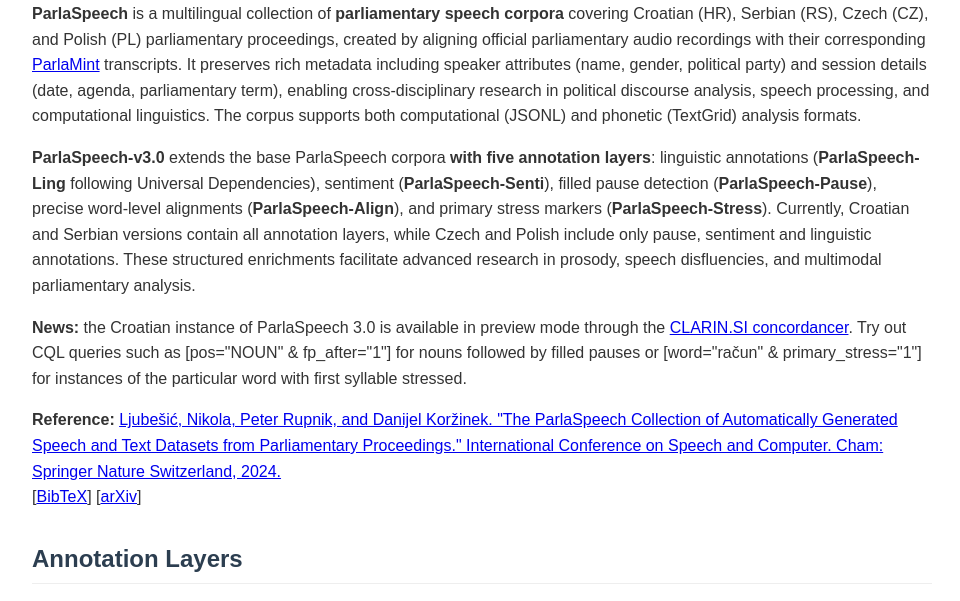
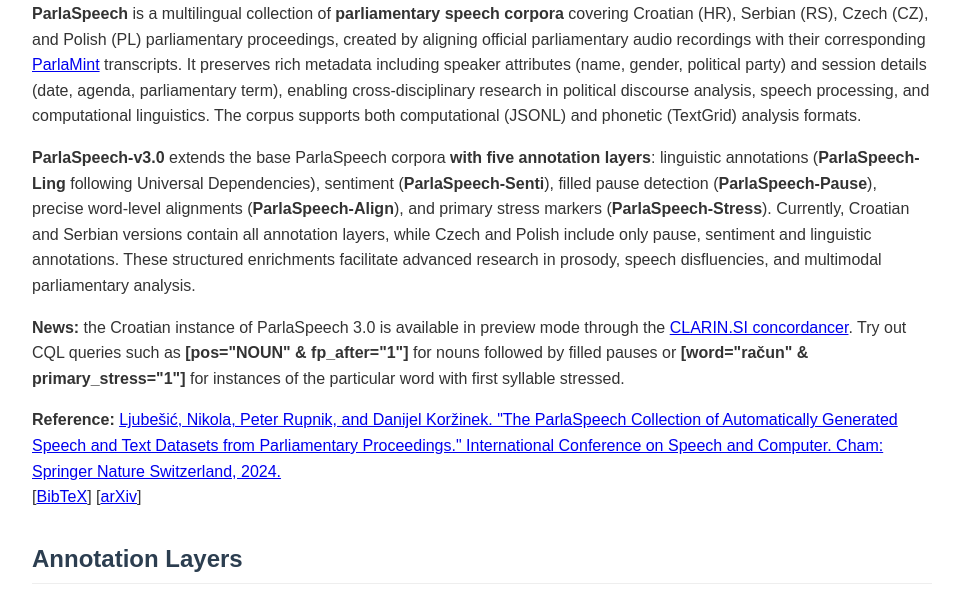
Before and after one commit to clarinsi/parlaspeech, a plain HTML site: page docs/index.html in a window 1280 px wide. Shown: the part 145-746 px from the top of the page, without its empty margins (158-1118 px from the left). Drawn offline with Linux system fonts and the light colour scheme.

Commit message:
Update index.html

```diff
--- a/docs/index.html
+++ b/docs/index.html
@@ -334,7 +334,7 @@
             <strong>ParlaSpeech-v3.0</strong> extends the base ParlaSpeech corpora <strong>with five annotation layers</strong>: linguistic annotations (<strong>ParlaSpeech-Ling</strong> following Universal Dependencies), sentiment (<strong>ParlaSpeech-Senti</strong>), filled pause detection (<strong>ParlaSpeech-Pause</strong>), precise word-level alignments (<strong>ParlaSpeech-Align</strong>), and primary stress markers (<strong>ParlaSpeech-Stress</strong>). Currently, Croatian and Serbian versions contain all annotation layers, while Czech and Polish include only pause, sentiment and linguistic annotations. These structured enrichments facilitate advanced research in prosody, speech disfluencies, and multimodal parliamentary analysis.
         </p>
         <p class="intro">
-            <strong>News:</strong> the Croatian instance of ParlaSpeech 3.0 is available in preview mode through the <a href="https://www.clarin.si/ske-beta/#concordance?corpname=parlaspeech3_hr">CLARIN.SI concordancer</a>. Try out CQL queries such as [pos="NOUN" & fp_after="1"] for nouns followed by filled pauses or [word="račun" & primary_stress="1"] for instances of the particular word with first syllable stressed.
+            <strong>News:</strong> the Croatian instance of ParlaSpeech 3.0 is available in preview mode through the <a href="https://www.clarin.si/ske-beta/#concordance?corpname=parlaspeech3_hr">CLARIN.SI concordancer</a>. Try out CQL queries such as <strong>[pos="NOUN" & fp_after="1"]</strong> for nouns followed by filled pauses or <strong>[word="račun" & primary_stress="1"]</strong> for instances of the particular word with first syllable stressed.
         </p>
     </div>
 
```
